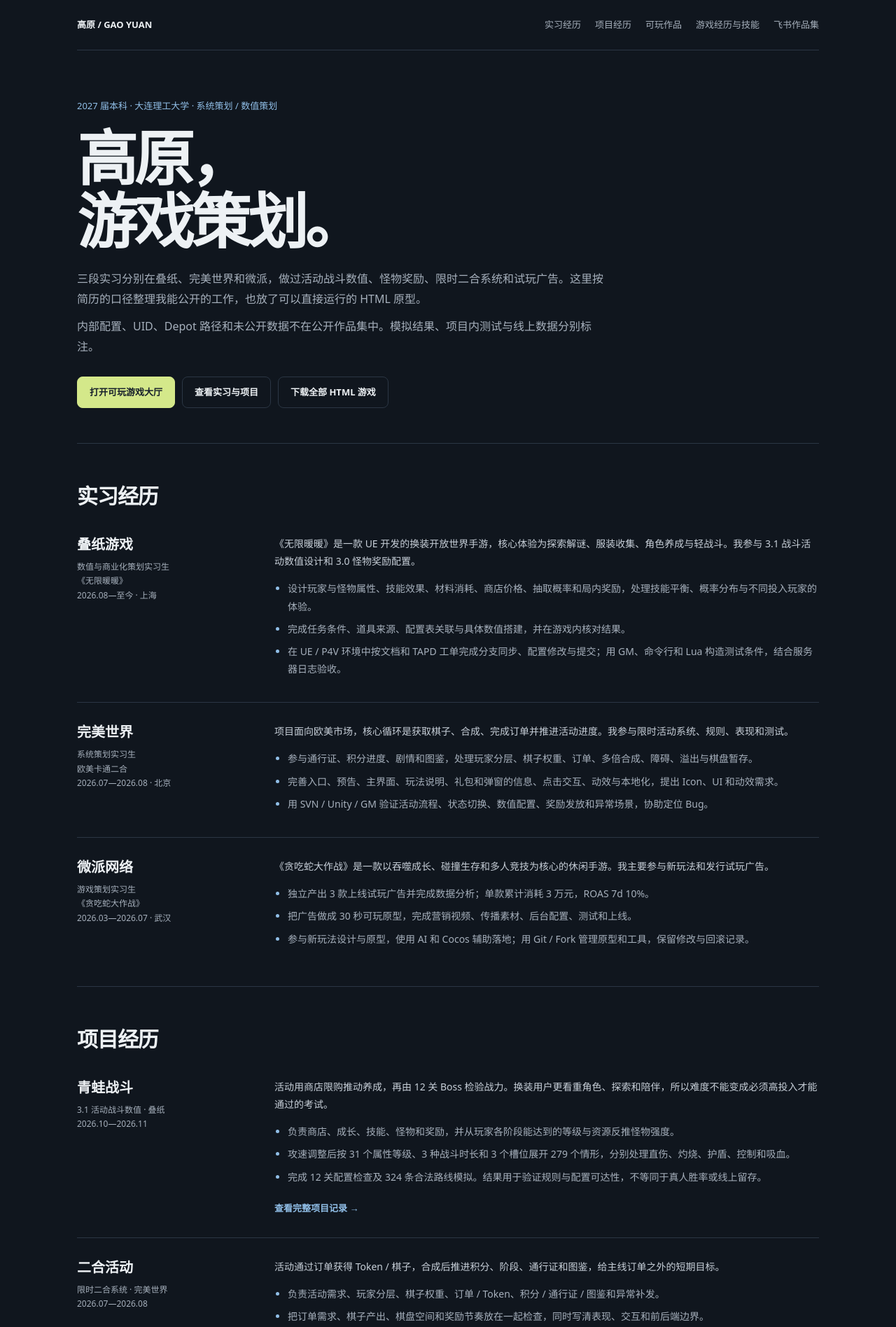
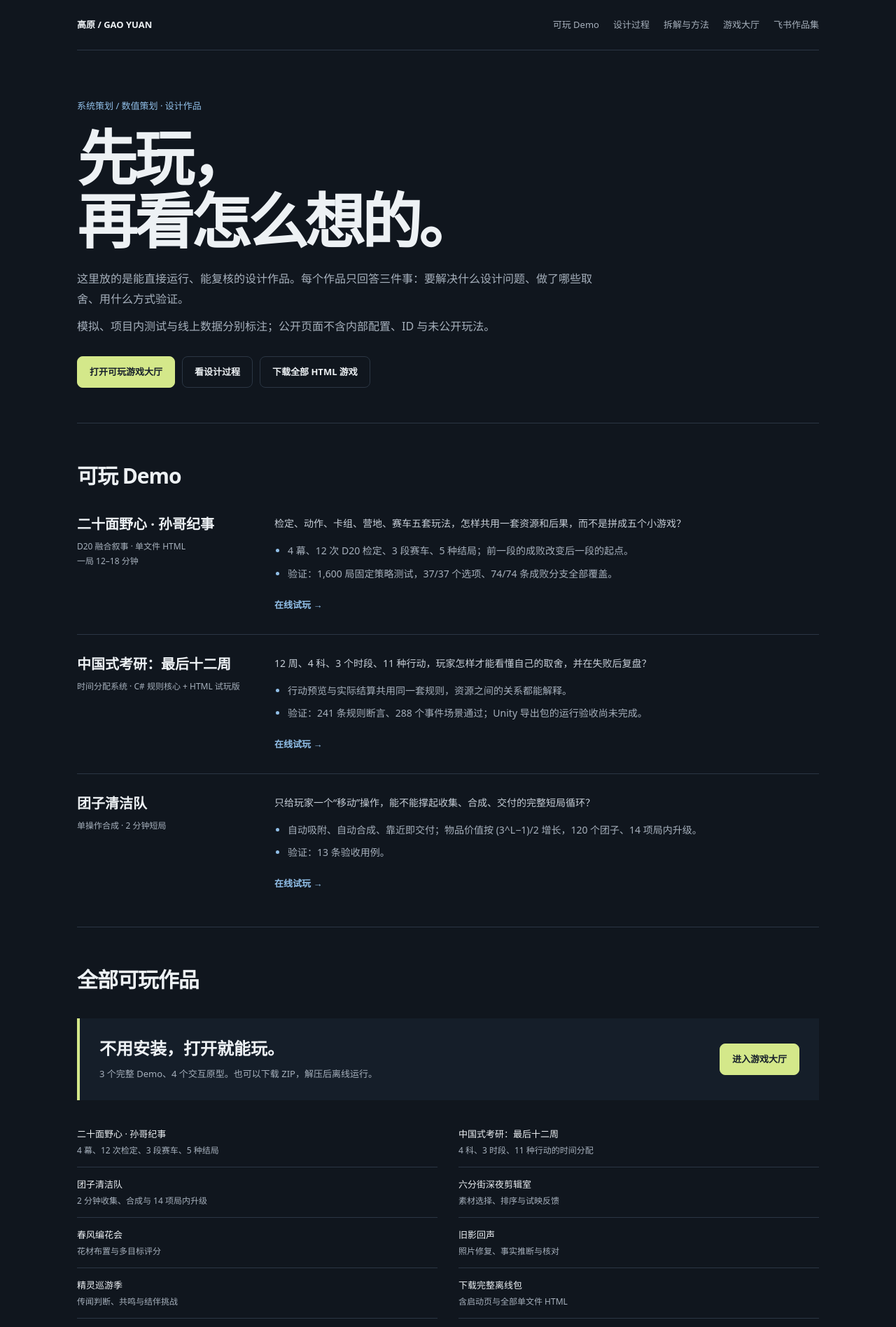
Before and after one commit to LittleGrass1127/game-design-portfolio, a plain HTML site: page index.html in a window 1280 px wide. Shown: the top 1896 px of the page at 70% size. Drawn offline with Linux system fonts and the light colour scheme.

Commit message:
docs: reframe portfolio around playable works and design process, drop resume copy

```diff
--- a/index.html
+++ b/index.html
@@ -3,7 +3,7 @@
 <head>
 <meta charset="utf-8">
 <meta name="viewport" content="width=device-width,initial-scale=1">
-<meta name="description" content="高原的系统与数值策划作品集：叠纸、完美世界、微派实习经历，以及可玩 Demo 和项目复盘。">
+<meta name="description" content="高原的系统与数值策划作品集：可在线试玩的 HTML Demo、系统与数值方案的设计过程。">
 <title>高原｜游戏策划作品集</title>
 <style>
 :root{--bg:#10161e;--panel:#151e29;--line:#2b3644;--text:#edf1f4;--muted:#a6b0bc;--blue:#91bfe8;--lime:#d4e88a}
@@ -18,28 +18,28 @@
 </head>
 <body>
 <div class="wrap">
-<nav class="nav"><a class="name" href="#">高原 / GAO YUAN</a><div class="nav-links"><a href="#internship">实习经历</a><a href="#projects">项目经历</a><a href="play.html">可玩作品</a><a href="#experience">游戏经历与技能</a><a href="https://ucnwdsitb71n.feishu.cn/wiki/DkGUwAYBZiwEO0kF5wWcpXuYnHd">飞书作品集</a></div></nav>
+<nav class="nav"><a class="name" href="#">高原 / GAO YUAN</a><div class="nav-links"><a href="#demos">可玩 Demo</a><a href="#cases">设计过程</a><a href="#studies">拆解与方法</a><a href="play.html">游戏大厅</a><a href="https://ucnwdsitb71n.feishu.cn/wiki/DkGUwAYBZiwEO0kF5wWcpXuYnHd">飞书作品集</a></div></nav>
 <header class="hero">
-  <div class="meta">2027 届本科 · 大连理工大学 · 系统策划 / 数值策划</div>
-  <h1>高原，<br>游戏策划。</h1>
-  <p>三段实习分别在叠纸、完美世界和微派，做过活动战斗数值、怪物奖励、限时二合系统和试玩广告。这里按简历的口径整理我能公开的工作，也放了可以直接运行的 HTML 原型。</p>
-  <p>内部配置、UID、Depot 路径和未公开数据不在公开作品集中。模拟结果、项目内测试与线上数据分别标注。</p>
-  <div class="actions"><a class="btn primary" href="play.html">打开可玩游戏大厅</a><a class="btn" href="#internship">查看实习与项目</a><a class="btn" href="downloads/playable-games.zip" download>下载全部 HTML 游戏</a></div>
+  <div class="meta">系统策划 / 数值策划 · 设计作品</div>
+  <h1>先玩，<br>再看怎么想的。</h1>
+  <p>这里放的是能直接运行、能复核的设计作品。每个作品只回答三件事：要解决什么设计问题、做了哪些取舍、用什么方式验证。</p>
+  <p>模拟、项目内测试与线上数据分别标注；公开页面不含内部配置、ID 与未公开玩法。</p>
+  <div class="actions"><a class="btn primary" href="play.html">打开可玩游戏大厅</a><a class="btn" href="#cases">看设计过程</a><a class="btn" href="downloads/playable-games.zip" download>下载全部 HTML 游戏</a></div>
 </header>
-<section class="section" id="internship"><h2>实习经历</h2>
-  <article class="entry"><div class="entry-head"><h3>叠纸游戏</h3><p>数值与商业化策划实习生<br>《无限暖暖》<br>2026.08—至今 · 上海</p></div><div class="entry-body"><p>《无限暖暖》是一款 UE 开发的换装开放世界手游，核心体验为探索解谜、服装收集、角色养成与轻战斗。我参与 3.1 战斗活动数值设计和 3.0 怪物奖励配置。</p><ul><li>设计玩家与怪物属性、技能效果、材料消耗、商店价格、抽取概率和局内奖励，处理技能平衡、概率分布与不同投入玩家的体验。</li><li>完成任务条件、道具来源、配置表关联与具体数值搭建，并在游戏内核对结果。</li><li>在 UE / P4V 环境中按文档和 TAPD 工单完成分支同步、配置修改与提交；用 GM、命令行和 Lua 构造测试条件，结合服务器日志验收。</li></ul></div></article>
-  <article class="entry"><div class="entry-head"><h3>完美世界</h3><p>系统策划实习生<br>欧美卡通二合<br>2026.07—2026.08 · 北京</p></div><div class="entry-body"><p>项目面向欧美市场，核心循环是获取棋子、合成、完成订单并推进活动进度。我参与限时活动系统、规则、表现和测试。</p><ul><li>参与通行证、积分进度、剧情和图鉴，处理玩家分层、棋子权重、订单、多倍合成、障碍、溢出与棋盘暂存。</li><li>完善入口、预告、主界面、玩法说明、礼包和弹窗的信息、点击交互、动效与本地化，提出 Icon、UI 和动效需求。</li><li>用 SVN / Unity / GM 验证活动流程、状态切换、数值配置、奖励发放和异常场景，协助定位 Bug。</li></ul></div></article>
-  <article class="entry"><div class="entry-head"><h3>微派网络</h3><p>游戏策划实习生<br>《贪吃蛇大作战》<br>2026.03—2026.07 · 武汉</p></div><div class="entry-body"><p>《贪吃蛇大作战》是一款以吞噬成长、碰撞生存和多人竞技为核心的休闲手游。我主要参与新玩法和发行试玩广告。</p><ul><li>独立产出 3 款上线试玩广告并完成数据分析；单款累计消耗 3 万元，ROAS 7d 10%。</li><li>把广告做成 30 秒可玩原型，完成营销视频、传播素材、后台配置、测试和上线。</li><li>参与新玩法设计与原型，使用 AI 和 Cocos 辅助落地；用 Git / Fork 管理原型和工具，保留修改与回滚记录。</li></ul></div></article>
+<section class="section" id="demos"><h2>可玩 Demo</h2>
+  <article class="entry"><div class="entry-head"><h3>二十面野心 · 孙哥纪事</h3><p>D20 融合叙事 · 单文件 HTML<br>一局 12–18 分钟</p></div><div class="entry-body"><p>检定、动作、卡组、营地、赛车五套玩法，怎样共用一套资源和后果，而不是拼成五个小游戏？</p><ul><li>4 幕、12 次 D20 检定、3 段赛车、5 种结局；前一段的成败改变后一段的起点。</li><li>验证：1,600 局固定策略测试，37/37 个选项、74/74 条成败分支全部覆盖。</li></ul><a class="project-link" href="play.html?game=d20">在线试玩 →</a></div></article>
+  <article class="entry"><div class="entry-head"><h3>中国式考研：最后十二周</h3><p>时间分配系统 · C# 规则核心 + HTML 试玩版</p></div><div class="entry-body"><p>12 周、4 科、3 个时段、11 种行动，玩家怎样才能看懂自己的取舍，并在失败后复盘？</p><ul><li>行动预览与实际结算共用同一套规则，资源之间的关系都能解释。</li><li>验证：241 条规则断言、288 个事件场景通过；Unity 导出包的运行验收尚未完成。</li></ul><a class="project-link" href="play.html?game=kaoyan">在线试玩 →</a></div></article>
+  <article class="entry"><div class="entry-head"><h3>团子清洁队</h3><p>单操作合成 · 2 分钟短局</p></div><div class="entry-body"><p>只给玩家一个“移动”操作，能不能撑起收集、合成、交付的完整短局循环？</p><ul><li>自动吸附、自动合成、靠近即交付；物品价值按 (3^L−1)/2 增长，120 个团子、14 项局内升级。</li><li>验证：13 条验收用例。</li></ul><a class="project-link" href="play.html?game=tuanzi">在线试玩 →</a></div></article>
 </section>
-<section class="section" id="projects"><h2>项目经历</h2>
-  <article class="entry"><div class="entry-head"><h3>青蛙战斗</h3><p>3.1 活动战斗数值 · 叠纸<br>2026.10—2026.11</p></div><div class="entry-body"><p>活动用商店限购推动养成，再由 12 关 Boss 检验战力。换装用户更看重角色、探索和陪伴，所以难度不能变成必须高投入才能通过的考试。</p><ul><li>负责商店、成长、技能、怪物和奖励，并从玩家各阶段能达到的等级与资源反推怪物强度。</li><li>攻速调整后按 31 个属性等级、3 种战斗时长和 3 个槽位展开 279 个情形，分别处理直伤、灼烧、护盾、控制和吸血。</li><li>完成 12 关配置检查及 324 条合法路线模拟。结果用于验证规则与配置可达性，不等同于真人胜率或线上留存。</li></ul><a class="project-link" href="docs/frog-project.md">查看完整项目记录 →</a></div></article>
-  <article class="entry"><div class="entry-head"><h3>二合活动</h3><p>限时二合系统 · 完美世界<br>2026.07—2026.08</p></div><div class="entry-body"><p>活动通过订单获得 Token / 棋子，合成后推进积分、阶段、通行证和图鉴，给主线订单之外的短期目标。</p><ul><li>负责活动需求、玩家分层、棋子权重、订单 / Token、积分 / 通行证 / 图鉴和异常补发。</li><li>把订单需求、棋子产出、棋盘空间和奖励节奏放在一起检查，同时写清表现、交互和前后端边界。</li><li>形成可替换主题、棋子、棋盘和奖励的活动框架与验收基线。项目尚未做线上效果验证。</li></ul><a class="project-link" href="docs/merge-project.md">查看完整项目记录 →</a></div></article>
-  <article class="entry"><div class="entry-head"><h3>试玩广告</h3><p>30 秒可玩原型 · 微派<br>2026.04—2026.05</p></div><div class="entry-body"><p>试玩广告要在几秒内让冷启动用户理解操作并得到反馈。不同点击速度会改变难度，因此目标距离、障碍和结束点都要跟着测试调整。</p><ul><li>独立完成选题、30 秒原型、营销视频、投放素材和后台配置，按 CTR / CVR / CPM / ROAS 迭代版本。</li><li>用第一次操作、难度变化和“差一点赢”的结束点组织 30 秒体验，不用大段说明解释规则。</li><li>3 款试玩广告上线；单款累计消耗 3 万元，ROAS 7d 10%。</li></ul><a class="project-link" href="docs/trial-ad.md">查看完整项目记录 →</a></div></article>
+<section class="section" id="playable"><h2>全部可玩作品</h2><div class="game-box"><div><h3>不用安装，打开就能玩。</h3><p>3 个完整 Demo、4 个交互原型。也可以下载 ZIP，解压后离线运行。</p></div><a class="btn primary" href="play.html">进入游戏大厅</a></div><div class="game-list"><a href="play.html?game=d20">二十面野心 · 孙哥纪事<span>4 幕、12 次检定、3 段赛车、5 种结局</span></a><a href="play.html?game=kaoyan">中国式考研：最后十二周<span>4 科、3 时段、11 种行动的时间分配</span></a><a href="play.html?game=tuanzi">团子清洁队<span>2 分钟收集、合成与 14 项局内升级</span></a><a href="play.html?game=liufen">六分街深夜剪辑室<span>素材选择、排序与试映反馈</span></a><a href="play.html?game=chunfeng">春风编花会<span>花材布置与多目标评分</span></a><a href="play.html?game=jiuying">旧影回声<span>照片修复、事实推断与核对</span></a><a href="play.html?game=jingling">精灵巡游季<span>传闻判断、共鸣与结伴挑战</span></a><a href="downloads/playable-games.zip" download>下载完整离线包<span>含启动页与全部单文件 HTML</span></a></div></section>
+<section class="section" id="cases"><h2>系统与数值方案 · 设计过程</h2>
+  <article class="entry"><div class="entry-head"><h3>青蛙战斗</h3><p>攻速改版后的数值重标</p></div><div class="entry-body"><p>攻速提高后，如果所有技能统一乘一个系数，吸血、灼烧、护盾这类机制会各自失衡。记录怎样按机制分别重标、怎样用情形矩阵和路线模拟找出风险，以及模拟结论的边界。</p><a class="project-link" href="docs/frog-project.md">阅读设计过程 →</a></div></article>
+  <article class="entry"><div class="entry-head"><h3>二合活动</h3><p>把棋盘空间当作核心资源</p></div><div class="entry-body"><p>二合活动里真正稀缺的是棋盘格子。从空间压力出发，把订单、棋子权重、玩家分层和奖励节奏放在同一个系统里讨论，说明哪些框架可以复用、哪些规则需要做出差异。</p><a class="project-link" href="docs/merge-project.md">阅读设计过程 →</a></div></article>
+  <article class="entry"><div class="entry-head"><h3>试玩广告</h3><p>30 秒里的五个节点</p></div><div class="entry-body"><p>把 30 秒拆成入场理解、第一次成功、难度变化、接近失败、结束回看五个节点；结束点停在“差一点赢”，难度跟着点击速度调整，每轮迭代只改一个变量。</p><a class="project-link" href="docs/trial-ad.md">阅读设计过程 →</a></div></article>
+  <article class="entry"><div class="entry-head"><h3>断线托管 + 风迹手册</h3><p>状态机与代币方案对比</p></div><div class="entry-body"><p>断线托管用状态机和 90 秒回控预算处理“掉线后谁来操作”；风迹手册对比两套代币方案，选择让轻度用户也能拿到第一档奖励的方案（静态测算）。</p><a class="project-link" href="docs/system-numeric-case.md">阅读设计过程 →</a></div></article>
 </section>
-<section class="section" id="playable"><h2>可玩作品</h2><div class="game-box"><div><h3>不用安装，打开就能玩。</h3><p>3 个完整 Demo、4 个交互原型。也可以下载 ZIP，解压后离线运行。</p></div><a class="btn primary" href="play.html">进入游戏大厅</a></div><div class="game-list"><a href="play.html?game=d20">二十面野心 · 孙哥纪事<span>4 幕、12 次检定、3 段赛车、5 种结局</span></a><a href="play.html?game=kaoyan">中国式考研：最后十二周<span>4 科、3 时段、11 种行动的时间分配</span></a><a href="play.html?game=tuanzi">团子清洁队<span>2 分钟收集、合成与 14 项局内升级</span></a><a href="play.html?game=liufen">六分街深夜剪辑室<span>素材选择、排序与试映反馈</span></a><a href="play.html?game=chunfeng">春风编花会<span>花材布置与多目标评分</span></a><a href="play.html?game=jiuying">旧影回声<span>照片修复、事实推断与核对</span></a><a href="play.html?game=jingling">精灵巡游季<span>传闻判断、共鸣与结伴挑战</span></a><a href="downloads/playable-games.zip" download>下载完整离线包<span>含启动页与全部单文件 HTML</span></a></div></section>
-<section class="section"><h2>其他文档</h2><div class="links"><a href="docs/game-experience.md">游戏经历与用户理解</a><a href="docs/system-numeric-case.md">断线托管与风迹手册｜系统数值方案</a><a href="docs/numeric-design.md">活动数值设计与验证方法</a><a href="docs/system-design.md">系统规则、状态与异常处理</a><a href="docs/interview-and-original-design.md">面试复盘与原创设计</a><a href="docs/efficiency-system.md">AI、Lua 与测试工具记录</a><a href="docs/product-judgment.md">立项、范围与交付复盘</a></div></section>
-<section class="section" id="experience"><h2>游戏经历与基本技能</h2><div class="two"><div><p>14 年玩家，长期玩 TCG、RPG、MOBA、SLG、暗黑类、休闲和单机 3A。比较深入的体验包括：</p><ul><li>《炉石传说》9 年、传说 200 名；《原神》活跃 1200 天、满星深渊。</li><li>《崩坏：星穹铁道》900 天、王骑 0T；《暗黑破坏神 4》500 小时、S12 电暴风雪深坑 125 层。</li><li>《王者荣耀》3000 天、1800+ 场；《皇室战争》1W+ 杯、《部落冲突》16 本。</li></ul><a class="project-link" href="docs/game-experience.md">完整游戏经历 →</a></div><div><p>工作中使用 UE / Unity / Cocos、P4V / SVN / Git / Fork、TAPD、Office、飞书、XMind、Axure、Figma 和 DaVinci Resolve。</p><p>会用 Lua / GM / 命令行构造测试条件，也会用 Claude Code / Codex 和多个 Agent 辅助文档、配表、原型与测试。AI 用来提高效率，目标、取舍和验收仍由自己负责。</p></div></div></section>
-<footer class="footer"><span>高原｜2027 届系统 / 数值策划</span><span><a href="https://ucnwdsitb71n.feishu.cn/wiki/DkGUwAYBZiwEO0kF5wWcpXuYnHd">飞书作品集</a> · <a href="play.html">可玩游戏大厅</a></span></footer>
+<section class="section" id="studies"><h2>拆解、方法与复盘</h2><div class="links"><a href="docs/numeric-design.md">活动数值设计与验证方法</a><a href="docs/system-design.md">系统规则、状态与异常处理</a><a href="docs/efficiency-system.md">效率系统：AI、Lua 与测试工具</a><a href="docs/product-judgment.md">立项、范围与交付复盘</a><a href="docs/interview-and-original-design.md">面试复盘与原创设计</a><a href="docs/game-experience.md">游戏经历与用户理解</a></div></section>
+<footer class="footer"><span>高原｜系统 / 数值策划作品</span><span><a href="https://ucnwdsitb71n.feishu.cn/wiki/DkGUwAYBZiwEO0kF5wWcpXuYnHd">飞书作品集</a> · <a href="play.html">可玩游戏大厅</a></span></footer>
 </div>
 </body>
 </html>
```
Also changed, not shown: 1 other file.
